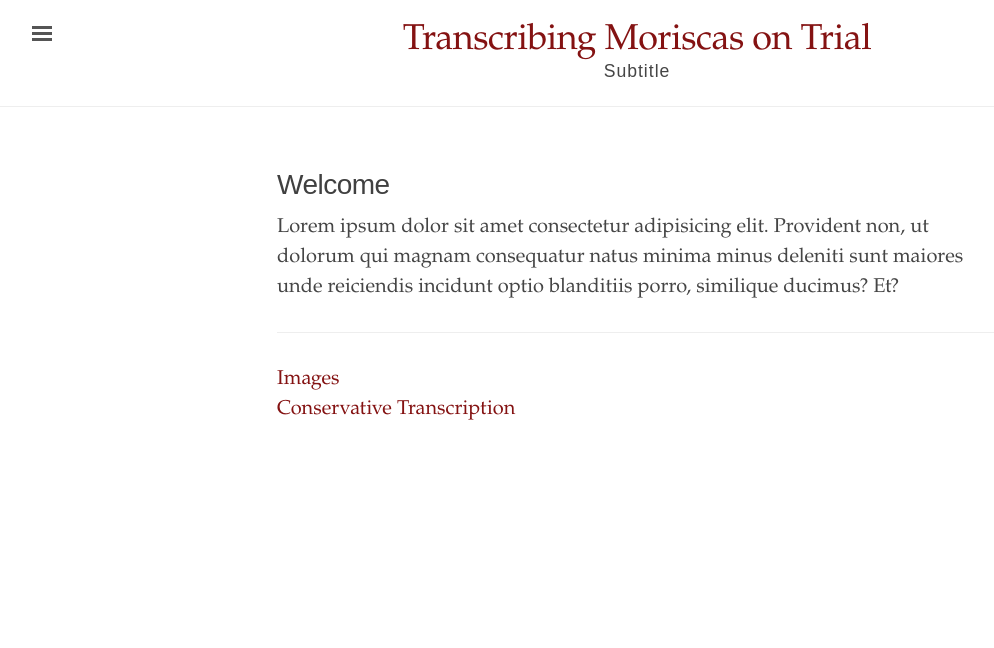
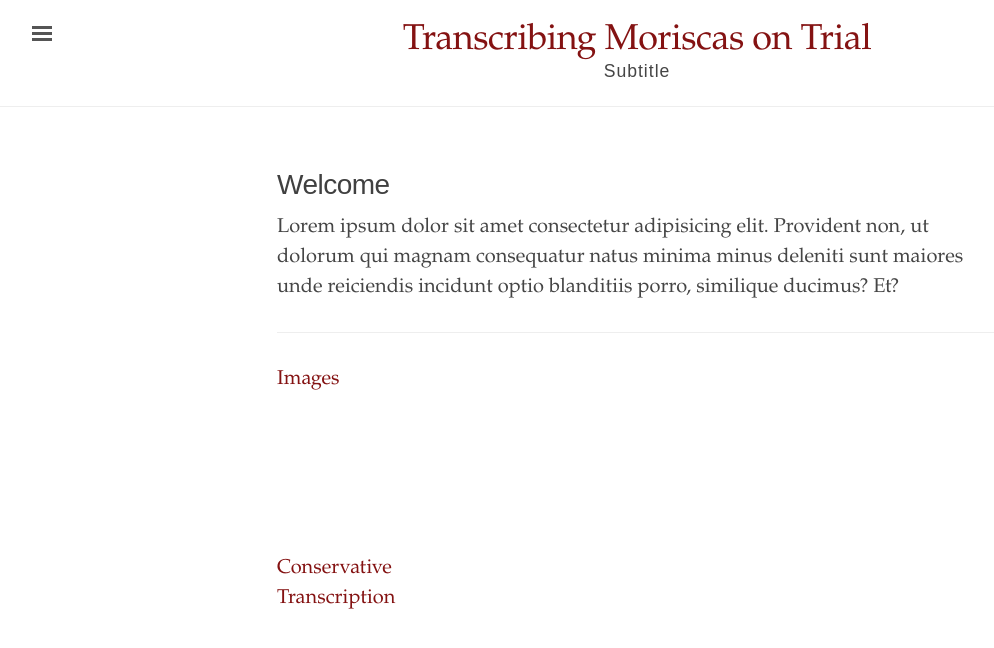
Before and after one commit to digbmc/moriscos-daimel, a Jekyll site: the page built from index.html, in a window 1280 px wide. Shown: the top 648 px of the page, without its empty margins (3-997 px from the left). Built offline with Jekyll 4.4.1, drawn with Linux system fonts in a browser that asks for light colours.

Commit message:
bibliography capitalization and box edit test for home page.

```diff
--- a/_sass/_ed.scss
+++ b/_sass/_ed.scss
@@ -807,3 +807,10 @@ li.prose-indent {
 .theme-base-brown .related-posts li a:hover {
   color: #8f5536;
 }
+
+/*Niko's edits*/
+.box {
+  position: relative;
+  height: 9.44em;
+  width: 9.44em;
+}
--- a/index.html
+++ b/index.html
@@ -15,16 +15,12 @@ title: Home
 <div class="editions">
   <a>
     <div class="box">
-      <div class="folia">
-        <span class="caption">Images</span>
-      </div>
+      <span class="caption">Images</span>
     </div>
   </a>
   <a href="/transcribing_moriscas/conservative_transcription/">
     <div class="box">
-      <div class="conservative_ed">
-        <span class="caption">Conservative Transcription</span>
-      </div>
+      <span class="caption">Conservative Transcription</span>
     </div>
   </a>
 </div>
```
Also changed, not shown: bibliography.md (+1 -1 lines).
